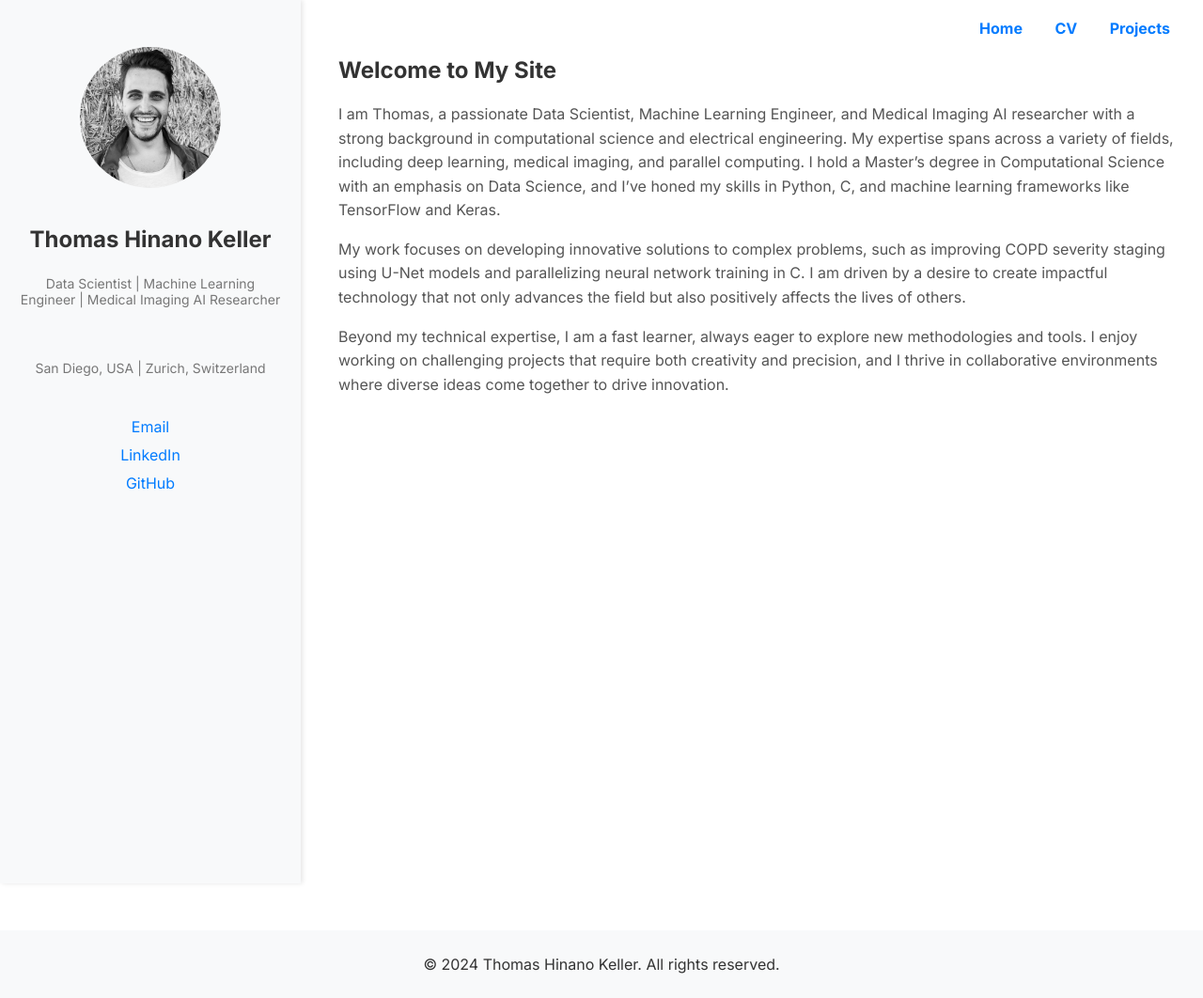
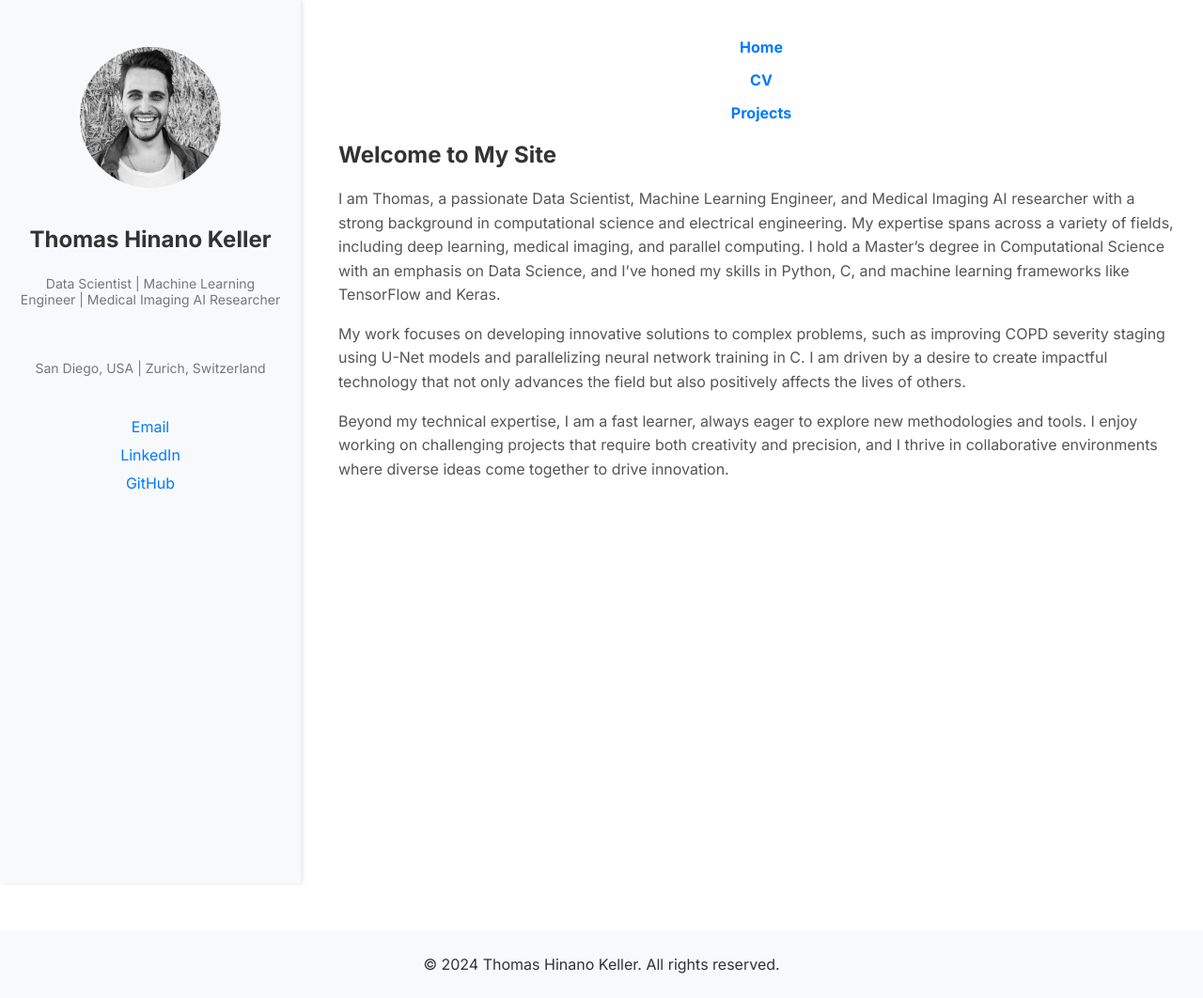
Before and after one commit to thomkell/thomkell.github.io, a Jekyll site: the page built from index.md, in a window 1280 px wide. Shown: the whole page at 94% size. Built offline with Jekyll 4.4.1, drawn with Linux system fonts in a browser that asks for light colours.

Commit message:
mobile center menu 2

```diff
--- a/assets/css/style.scss
+++ b/assets/css/style.scss
@@ -85,13 +85,13 @@ body {
 .main-menu ul {
   list-style: none;
   padding: 0;
-  margin: 0 0 20px 0;
-  text-align: right;
+  margin: 20px 0 20px 0; /* Add margin for spacing above and below */
+  text-align: center; /* Center the menu */
 }
 
 .main-menu ul li {
-  display: inline-block; /* Keep items inline on larger screens */
-  margin: 0 15px;
+  display: block; /* Stack menu items vertically */
+  margin: 15px 0; /* Add space between menu items */
 }
 
 .main-menu ul li a {
@@ -139,23 +139,54 @@ body {
 
 /* Media Queries for Responsive Design */
 @media (max-width: 768px) {
+  .wrapper {
+    flex-direction: column; /* Stack the sidebar and content vertically on smaller screens */
+  }
+
+  .sidebar {
+    width: 100%; /* Make sidebar full-width on small screens */
+    height: auto; /* Allow the sidebar to resize with its content */
+    padding: 10px; /* Reduce padding for smaller screens */
+    order: -1; /* Move the sidebar to the top */
+  }
+
+  .profile-img {
+    width: 100px;
+    height: 100px;
+  }
+
+  .main-content {
+    margin-left: 0; /* Remove the left margin on small screens */
+    padding: 10px; /* Reduce padding for smaller screens */
+  }
+
   .main-menu ul {
-    text-align: center; /* Center the menu on mobile */
+    margin: 20px 0; /* Add space above and below the menu */
   }
 
   .main-menu ul li {
-    display: inline-block; /* Keep items in a row */
-    margin: 10px 10px; /* Adjust margin for spacing */
+    margin: 10px 0; /* Add more space between menu items */
   }
 }
 
 @media (max-width: 480px) {
+  .sidebar {
+    width: 100%; /* Sidebar takes full width */
+    height: auto; /* Sidebar adjusts its height based on content */
+    padding: 15px; /* Adjust padding to keep the content readable */
+    order: -1; /* Move the sidebar to the top */
+  }
+
+  .main-content {
+    margin: 0; /* Remove all margins on very small screens */
+    padding: 15px; /* Adjust padding to keep the content readable */
+  }
+
   .main-menu ul {
-    text-align: center; /* Center the menu on very small screens */
+    margin: 20px 0; /* Add space above and below the menu */
   }
 
   .main-menu ul li {
-    display: block; /* Stack menu items vertically on very small screens */
-    margin: 10px 0; /* Add space between menu items */
+    margin: 10px 0; /* Add more space between menu items */
   }
 }
```
